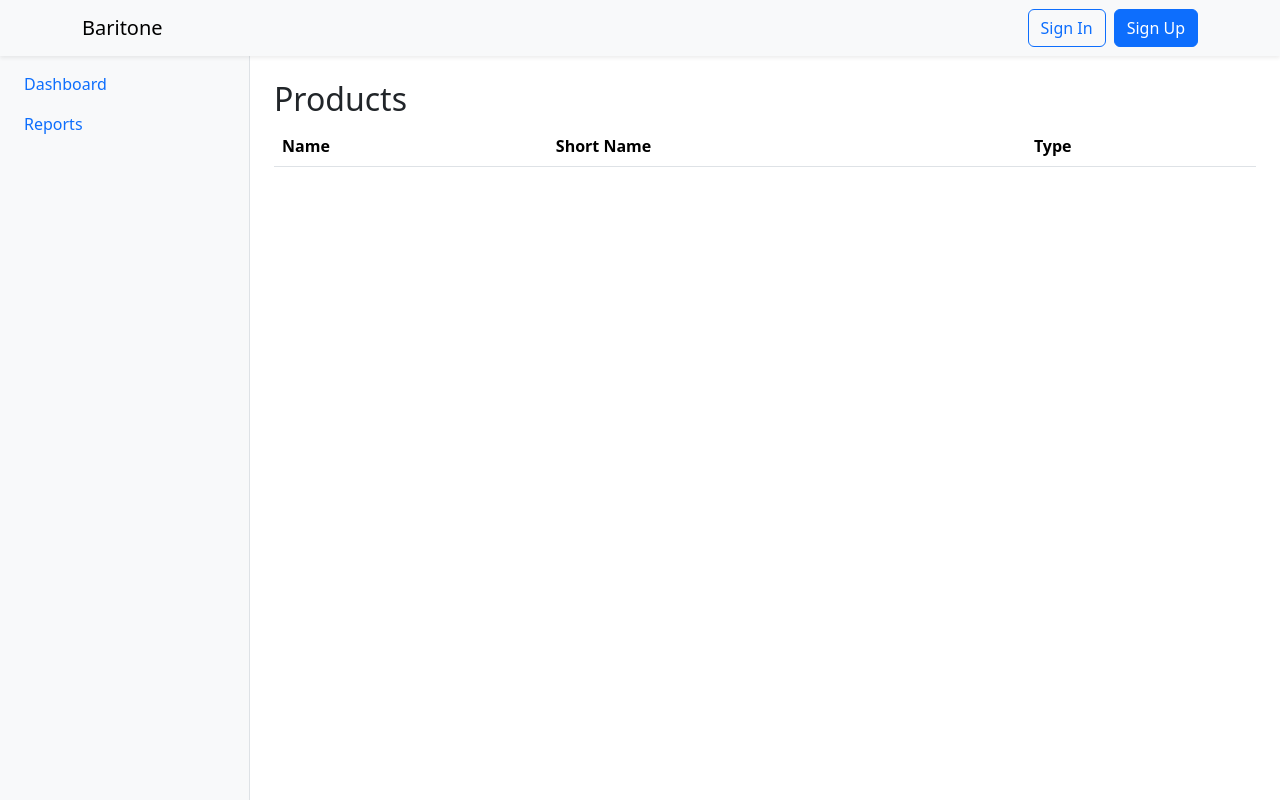
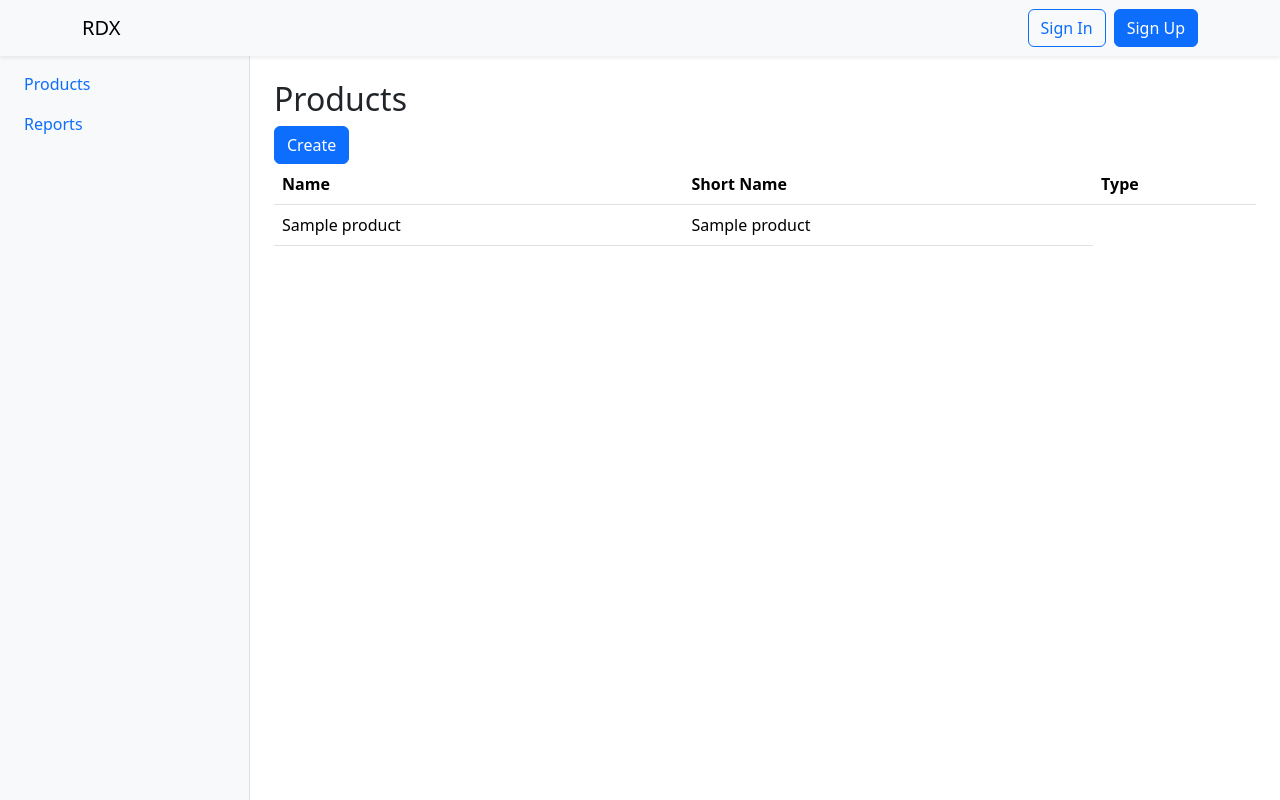
Before and after one commit to codegorilla/spring-boot, a Spring Boot app: page /products in a window 1280 px wide. Run offline with Spring Boot 4, Linux system fonts and the light colour scheme; a user stored in the database is signed in; tables that the repository leaves empty hold one stand-in row (values such as "Sample post"); lists and menus that the app fills with data are empty; some of the project's set-up classes (security, data sources, template engines, error pages and the like) are left out, and stand-ins take their place.

Commit message:
Updates to products

```diff
--- a/src/main/java/org/web/springboot/controller/ProductController.java
+++ b/src/main/java/org/web/springboot/controller/ProductController.java
@@ -17,8 +17,8 @@ public class ProductController {
 
   @GetMapping("/products")
   public String getProducts (Model model) {
-    model.addAttribute("users", productService.getProducts());
-    return "products";
+    model.addAttribute("products", productService.getProducts());
+    return "products/list";
 //    return "Here are your products!\n" +
 //      productService.getProducts().stream()
 //        .filter(product -> product.getId() > 1)
--- a/src/main/resources/templates/fragments/header.html
+++ b/src/main/resources/templates/fragments/header.html
@@ -3,7 +3,7 @@
     <div class="container">
 
         <!-- Brand -->
-        <a class="navbar-brand" href="/">Baritone</a>
+        <a class="navbar-brand" href="/">RDX</a>
 
         <!-- Mobile toggle -->
         <button
--- a/src/main/resources/templates/fragments/sidebar.html
+++ b/src/main/resources/templates/fragments/sidebar.html
@@ -2,7 +2,7 @@
     <ul class="nav nav-pills flex-column">
         <li class="nav-item">
             <a class="nav-link" th:href="@{/products}"
-               th:classappend="${activeNav == 'products'} ? 'active'">Dashboard</a>
+               th:classappend="${activeNav == 'products'} ? 'active'">Products</a>
         </li>
         <li class="nav-item">
             <a class="nav-link" th:href="@{/reports}"
--- a/src/main/resources/templates/products.html
+++ b/src/main/resources/templates/products/list.html
@@ -9,6 +9,8 @@
     <main class="flex-grow-1 overflow-auto p-4">
 
         <h2>Products</h2>
+
+        <a th:href="@{/products}" class="btn btn-primary">Create</a>
 
         <!-- table -->
         <div class="table-responsive">
```
